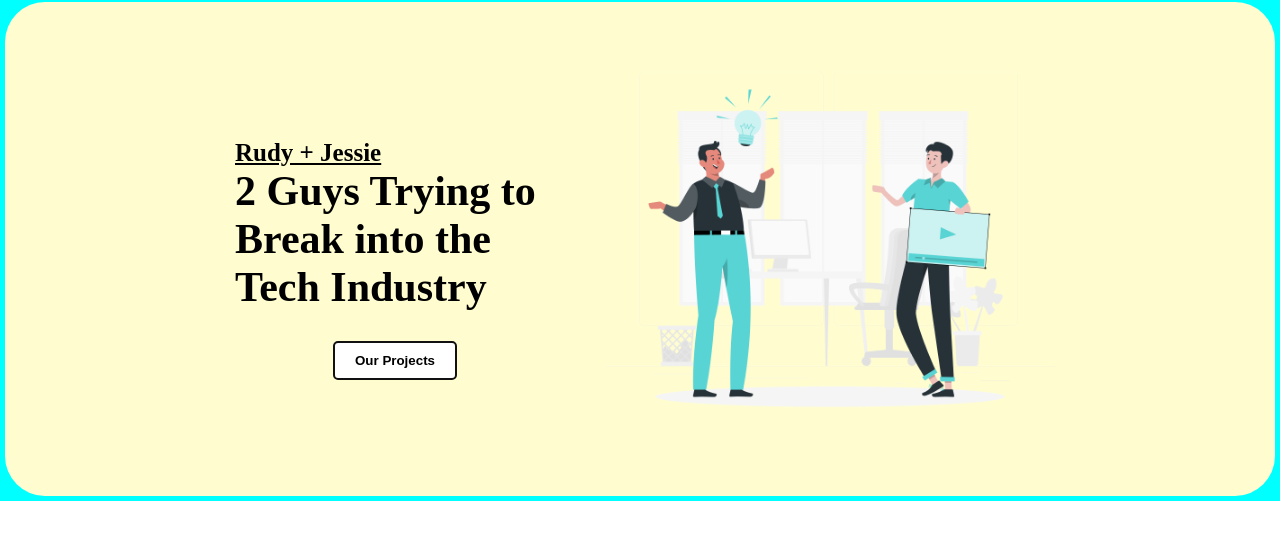
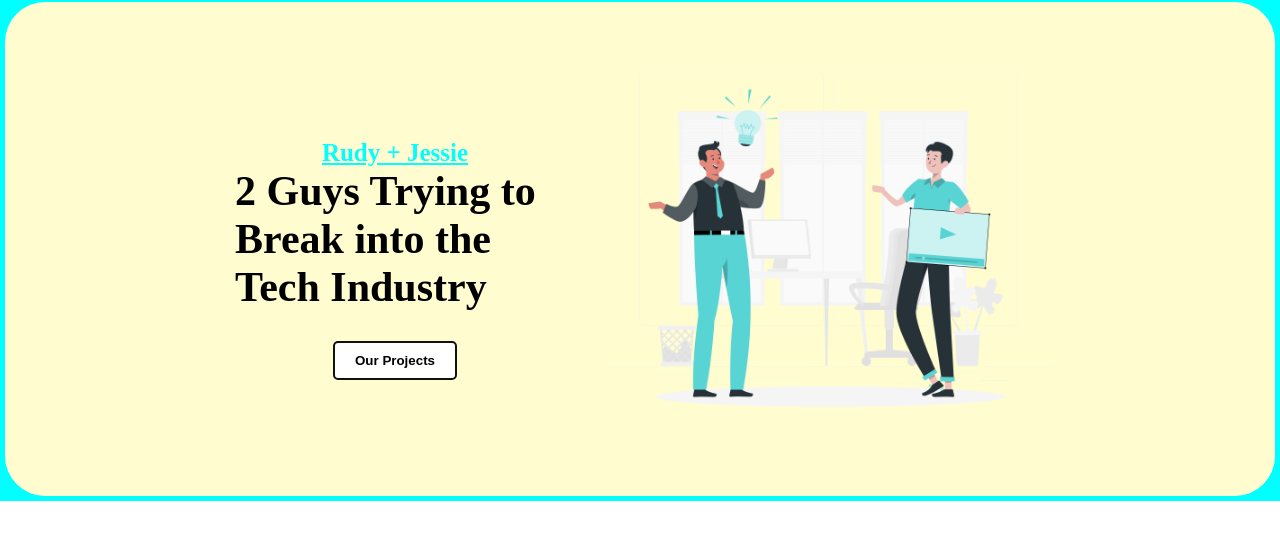
Before and after one commit to rudy-gm/rudy-try2, a plain HTML site: page index.html in a window 1280 px wide. Shown: the part 55-594 px from the top of the page. Drawn offline with Linux system fonts and the light colour scheme.

Commit message:
10th commit

```diff
--- a/main.css
+++ b/main.css
@@ -34,6 +34,10 @@
 .mainInfo h3{
     font-size: 25px;
     text-decoration: underline;
+    color: #00ffff;
+    justify-content: center;
+    align-items: center;
+    text-align: center;
 }
 
 .mainInfo h2{
```
